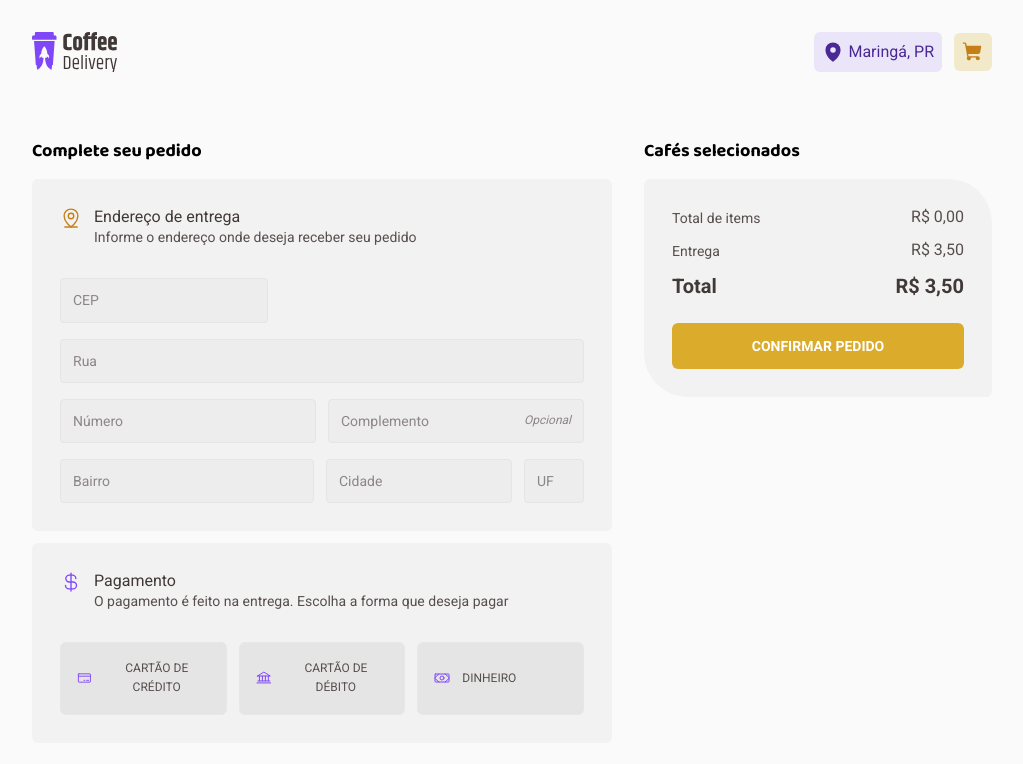
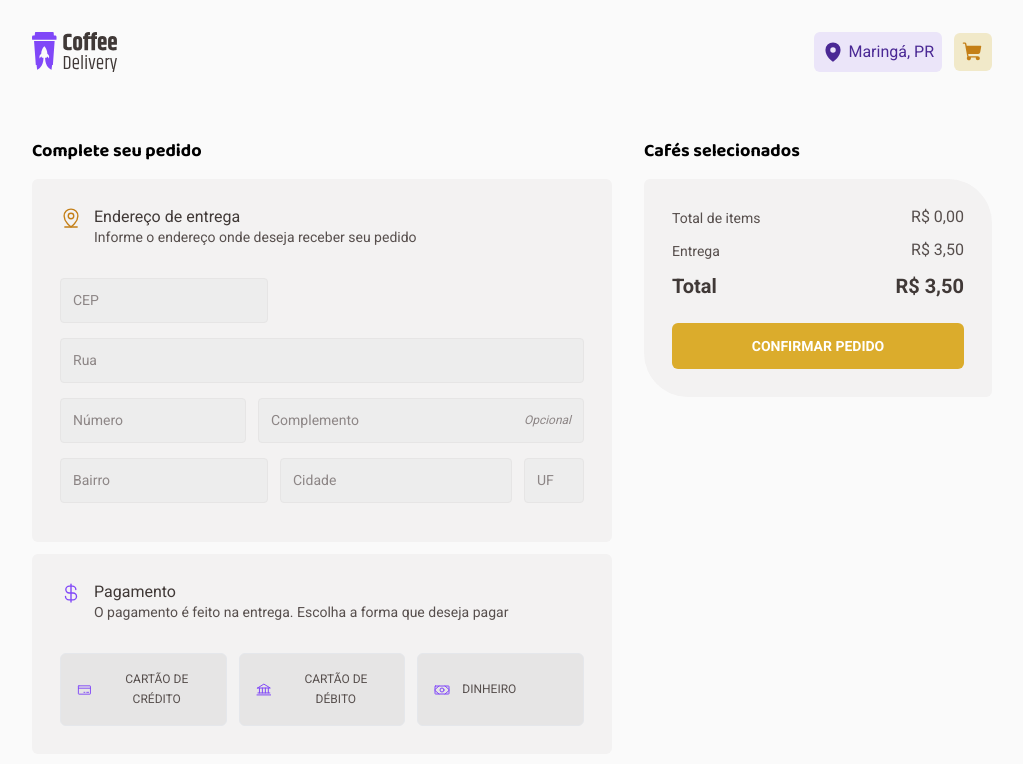
Before and after one commit to Alex-Paris/coffee-delivery, a React (Vite) app: page /checkout in a window 1280 px wide. Shown: the top 764 px of the page, without its empty margins (128-1151 px from the left). Built offline with nearby package versions, Linux system fonts and the light colour scheme.

Commit message:
feat: form resolvers for address and className fix

```diff
--- a/package.json
+++ b/package.json
@@ -9,11 +9,14 @@
     "preview": "vite preview"
   },
   "dependencies": {
+    "@hookform/resolvers": "^2.9.8",
     "phosphor-react": "^1.4.1",
     "react": "^18.2.0",
     "react-dom": "^18.2.0",
+    "react-hook-form": "^7.36.1",
     "react-router-dom": "^6.4.1",
-    "react-toastify": "^9.0.8"
+    "react-toastify": "^9.0.8",
+    "zod": "^3.19.1"
   },
   "devDependencies": {
     "@types/react": "^18.0.17",
--- a/src/components/CheckoutList.tsx
+++ b/src/components/CheckoutList.tsx
@@ -57,7 +57,10 @@ export function CheckoutList() {
           </div>
         </div>
 
-        <button className="bg-yellow rounded-md px-2 py-3 text-sm text-white font-bold leading-[160%] transition hover:bg-yellow-dark">
+        <button
+          type="submit"
+          className="bg-yellow rounded-md px-2 py-3 text-sm text-white font-bold leading-[160%] transition hover:bg-yellow-dark"
+        >
           CONFIRMAR PEDIDO
         </button>
       </div>
--- a/src/components/Header.tsx
+++ b/src/components/Header.tsx
@@ -3,7 +3,6 @@ import { useCallback, useEffect, useState } from 'react'
 import { NavLink } from 'react-router-dom'
 
 import logoImg from '../assets/logo.svg'
-import { twStyle } from '../utils/twStyle'
 
 export function Header() {
   const [windowScroll, setWindowScroll] = useState(false)
@@ -26,22 +25,8 @@ export function Header() {
 
   return (
     <header
-      className={twStyle([
-        'bg-background',
-        'z-[100]',
-        'fixed',
-        'w-full',
-        'left-0',
-        'px-5',
-        'sm:px-16',
-        'md:px-28',
-        'lg:px-32',
-        'xl:px-40',
-        'flex',
-        'items-center',
-        'justify-center',
-        windowScroll ? 'shadow-sm' : '',
-      ])}
+      // eslint-disable-next-line prettier/prettier
+      className={`bg-background z-[100] fixed w-full left-0 px-5 sm:px-16 md:px-28 lg:px-32 xl:px-40 flex items-center justify-center ${windowScroll && 'shadow-sm'}`}
     >
       <div className="flex-1 max-w-screen-xl flex items-center justify-between my-8">
         <NavLink to="/" title="home">
--- a/src/components/Input-OLD.tsx
+++ /dev/null
@@ -1,28 +0,0 @@
-import { InputHTMLAttributes } from 'react'
-
-interface InputProps extends InputHTMLAttributes<HTMLInputElement> {
-  containerStyle?: string
-  optional?: boolean
-}
-
-export function Input({ containerStyle = '', optional, ...rest }: InputProps) {
-  return (
-    <div
-      className={
-        'p-3 flex items-center justify-between bg-base-input border-base-button border border-solid rounded focus-within:border focus-within:border-solid focus-within:border-yellow-dark' +
-        containerStyle
-      }
-    >
-      <input
-        type="text"
-        className="peer min-w-0 bg-inherit flex-1 outline-none font-sans font-normal text-sm text-base-text placeholder:text-base-label leading-adapted"
-        {...rest}
-      />
-      {optional && (
-        <p className="hidden peer-placeholder-shown:flex font-sans font-normal text-xs text-base-label leading-adapted select-none italic">
-          Opcional
-        </p>
-      )}
-    </div>
-  )
-}
--- /dev/null
+++ b/src/components/Input.tsx
@@ -0,0 +1,39 @@
+import { InputHTMLAttributes } from 'react'
+import { useFormContext } from 'react-hook-form'
+
+interface InputProps extends InputHTMLAttributes<HTMLInputElement> {
+  containerStyle?: string
+  optional?: boolean
+  formId: string
+}
+
+export function Input({
+  containerStyle = '',
+  optional,
+  formId,
+  ...rest
+}: InputProps) {
+  const { register, formState } = useFormContext()
+
+  const errorMessage = formState.errors[formId]?.message
+
+  return (
+    <div className={`flex flex-col h-14 ${containerStyle}`}>
+      <div className="p-3 flex items-center justify-between bg-base-input border-base-button border border-solid rounded focus-within:border focus-within:border-solid focus-within:border-yellow-dark">
+        <input
+          className="peer min-w-0 bg-inherit flex-1 outline-none font-sans font-normal text-sm leading-adapted text-base-text placeholder:text-base-label"
+          {...rest}
+          {...register(formId)}
+        />
+        {optional && (
+          <p className="hidden font-sans font-normal text-xs text-base-label italic leading-adapted select-none peer-placeholder-shown:flex">
+            Opcional
+          </p>
+        )}
+      </div>
+      <p className="text-xs italic leading-3 text-base-label">
+        {errorMessage && `* ${errorMessage.toString()} *`}
+      </p>
+    </div>
+  )
+}
--- a/src/components/Input/index.tsx
+++ /dev/null
@@ -1,17 +0,0 @@
-import { InputHTMLAttributes } from 'react'
-
-import { styleClasses } from './styles'
-
-interface InputProps extends InputHTMLAttributes<HTMLInputElement> {
-  containerStyle?: string[]
-  optional?: boolean
-}
-
-export function Input({ containerStyle = [], optional, ...rest }: InputProps) {
-  return (
-    <div className={styleClasses.div(containerStyle)}>
-      <input type="text" className={styleClasses.input} {...rest} />
-      {optional && <p className={styleClasses.p}>Opcional</p>}
-    </div>
-  )
-}
--- a/src/components/Input/styles.ts
+++ /dev/null
@@ -1,46 +0,0 @@
-import { twStyle } from '../../utils/twStyle'
-
-export const styleClasses = {
-  div: (containerStyle: string[]) =>
-    twStyle([
-      'p-3',
-      'flex',
-      'items-center',
-      'justify-between',
-      'bg-base-input',
-      'border-base-button',
-      'border',
-      'border-solid',
-      'rounded',
-      'focus-within:border',
-      'focus-within:border-solid',
-      'focus-within:border-yellow-dark',
-      ...containerStyle,
-    ]),
-
-  input: twStyle([
-    'peer',
-    'min-w-0',
-    'bg-inherit',
-    'flex-1',
-    'outline-none',
-    'font-sans',
-    'font-normal',
-    'text-sm',
-    'leading-adapted',
-    'text-base-text',
-    'placeholder:text-base-label',
-  ]),
-
-  p: twStyle([
-    'hidden',
-    'font-sans',
-    'font-normal',
-    'text-xs',
-    'text-base-label',
-    'italic',
-    'leading-adapted',
-    'select-none',
-    'peer-placeholder-shown:flex',
-  ]),
-}
--- a/src/pages/Checkout/components/Address.tsx
+++ b/src/pages/Checkout/components/Address.tsx
@@ -22,42 +22,58 @@ export function Address() {
           </div>
         </div>
 
-        <form className="flex flex-col gap-4" action="">
-          <Input containerStyle={['w-52']} name="cep" placeholder="CEP" />
-          <Input name="street" placeholder="Rua" />
+        <div className="flex flex-col gap-1">
+          <Input
+            containerStyle=/*tw*/"w-52"
+            id="cep"
+            placeholder="CEP"
+            type="text"
+            formId="cep"
+          />
+          <Input id="street" placeholder="Rua" type="text" formId="street" />
           <div className="flex flex-col sm:flex-row gap-3">
             <Input
-              containerStyle={['flex-1', 'sm:w-52']}
-              name="number"
+              containerStyle=/*tw*/"w-full sm:w-52"
+              id="number"
               placeholder="Número"
+              type="text"
+              formId="number"
             />
             <Input
-              containerStyle={['flex-1']}
-              name="complement"
+              containerStyle=/*tw*/"w-full"
+              id="complement"
               placeholder="Complemento"
               optional
+              type="text"
+              formId="complement"
             />
           </div>
           <div className="flex flex-col sm:flex-row gap-3">
             <Input
-              containerStyle={['flex-1', 'sm:w-52']}
-              name="district"
+              containerStyle=/*tw*/"w-full sm:w-52"
+              id="district"
               placeholder="Bairro"
+              type="text"
+              formId="district"
             />
             <div className="flex flex-row flex-1 gap-3">
               <Input
-                containerStyle={['flex-1']}
-                name="city"
+                containerStyle=/*tw*/"w-full"
+                id="city"
                 placeholder="Cidade"
+                type="text"
+                formId="city"
               />
               <Input
-                containerStyle={['w-[3.75rem]']}
-                name="uf"
+                containerStyle=/*tw*/"w-[3.75rem]"
+                id="uf"
                 placeholder="UF"
+                type="text"
+                formId="uf"
               />
             </div>
           </div>
-        </form>
+        </div>
       </div>
     </section>
   )
--- a/src/pages/Checkout/index.tsx
+++ b/src/pages/Checkout/index.tsx
@@ -1,11 +1,46 @@
+import { zodResolver } from '@hookform/resolvers/zod'
+import { FormProvider, useForm } from 'react-hook-form'
+import zod from 'zod'
+
 import { CheckoutList } from '../../components/CheckoutList'
 
 import { Address } from './components/Address'
 import { Payment } from './components/Payment'
 
+const formValidationSchema = zod.object({
+  cep: zod.string().min(7, 'Informe o CEP').max(9, 'Informe o CEP'),
+  street: zod.string().min(3, 'Informe a Rua'),
+  number: zod.string().min(1, 'Informe o Número'),
+  complement: zod.string(),
+  district: zod.string().min(1, 'Informe o Bairro'),
+  city: zod.string().min(1, 'Informe a Cidade'),
+  uf: zod.string().min(2, 'Informe a UF').max(2, 'Informe a UF'),
+})
+
+type FormData = zod.infer<typeof formValidationSchema>
+
 export function Checkout() {
+  const addressForm = useForm<FormData>({
+    resolver: zodResolver(formValidationSchema),
+    defaultValues: {
+      street: '',
+    },
+  })
+
+  const { handleSubmit } = addressForm
+
+  function onSubmit() {
+    alert('oi')
+  }
+
   return (
-    <main className="grid grid-cols-1 place-items-center xl:place-items-start xl:grid-cols-percent60 py-0 sm:py-7 2xl:py-10 gap-8">
+    <main>
+      <form
+        className="grid grid-cols-1 place-items-center xl:place-items-start xl:grid-cols-percent60 py-0 sm:py-7 2xl:py-10 gap-8"
+        onSubmit={handleSubmit(onSubmit)}
+        action=""
+      >
+        <FormProvider {...addressForm}>
           <div className="w-full max-w-3xl">
             <Address />
 
@@ -17,6 +52,8 @@ export function Checkout() {
             </h3>
             <CheckoutList />
           </div>
+        </FormProvider>
+      </form>
     </main>
   )
 }
--- a/src/utils/twStyle.ts
+++ /dev/null
@@ -1,3 +0,0 @@
-export function twStyle(style: string[]): string {
-  return [...style].join(' ')
-}
```
Also changed, not shown: src/components/Input/readme.txt (deleted), 1 other file (tests, documents, lock files or other folders). Lines whose indentation alone changed are shown as unchanged.
